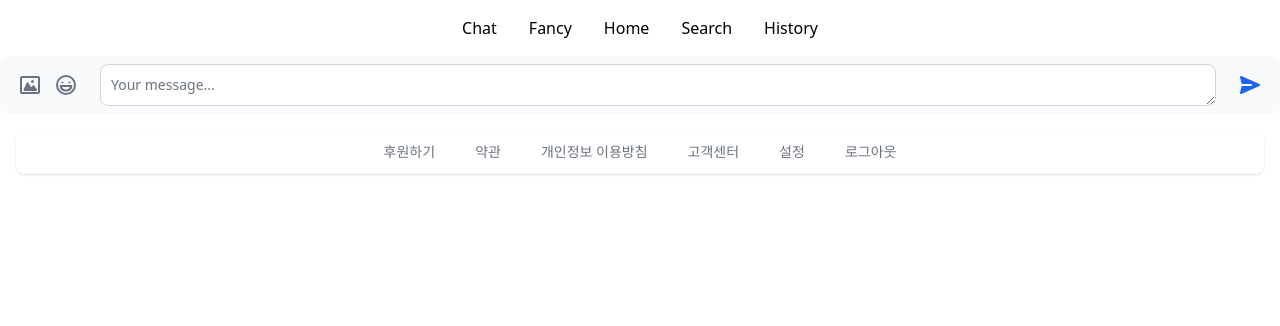
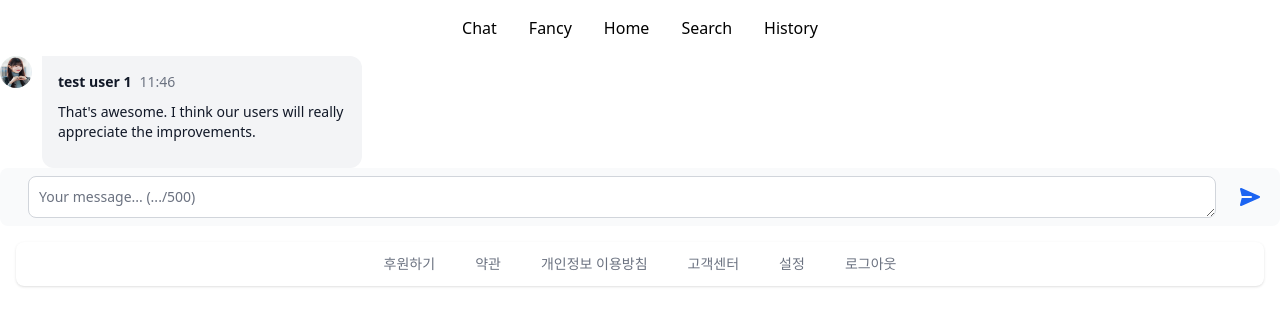
Before and after one commit to 42Seoul-Tea42/frontend, a Next.js app: page /home/chat in a window 1280 px wide. Shown: the top 326 px of the page. Built offline with nearby package versions, Linux system fonts and the light colour scheme.

Commit message:
feat 채팅 인터페이스 추가
- 채팅 껍데기

```diff
--- /dev/null
+++ b/app/home/(routes)/chat/components/SendMessageForm.tsx
@@ -0,0 +1,34 @@
+const SendMessageForm = () => {
+  return (
+    <form>
+      <label htmlFor="chat" className="sr-only">
+        Your message
+      </label>
+      <div className="flex items-center px-3 py-2 rounded-lg bg-gray-50 dark:bg-gray-700">
+        <textarea
+          id="chat"
+          rows={1}
+          className="block mx-4 p-2.5 w-full text-sm text-gray-900 bg-white rounded-lg border border-gray-300 focus:ring-blue-500 focus:border-blue-500 dark:bg-gray-800 dark:border-gray-600 dark:placeholder-gray-400 dark:text-white dark:focus:ring-blue-500 dark:focus:border-blue-500"
+          placeholder="Your message... (.../500)"
+        ></textarea>
+        <button
+          type="submit"
+          className="inline-flex justify-center p-2 text-blue-600 rounded-full cursor-pointer hover:bg-blue-100 dark:text-blue-500 dark:hover:bg-gray-600"
+        >
+          <svg
+            className="w-5 h-5 rotate-90 rtl:-rotate-90"
+            aria-hidden="true"
+            xmlns="http://www.w3.org/2000/svg"
+            fill="currentColor"
+            viewBox="0 0 18 20"
+          >
+            <path d="m17.914 18.594-8-18a1 1 0 0 0-1.828 0l-8 18a1 1 0 0 0 1.157 1.376L8 18.281V9a1 1 0 0 1 2 0v9.281l6.758 1.689a1 1 0 0 0 1.156-1.376Z" />
+          </svg>
+          <span className="sr-only">Send message</span>
+        </button>
+      </div>
+    </form>
+  );
+};
+
+export default SendMessageForm;
--- /dev/null
+++ b/app/home/(routes)/chat/components/ViewMessageForm.tsx
@@ -0,0 +1,33 @@
+'use client';
+
+import Image from 'next/image';
+
+const ViewMessageForm = () => {
+  return (
+    <div className="flex items-start gap-2.5">
+      <Image
+        className="w-8 h-8 rounded-full"
+        src="/장원영.jpeg"
+        width={500}
+        height={700}
+        alt="Jese image"
+      />
+      <div className="flex flex-col w-full max-w-[320px] leading-1.5 p-4 border-gray-200 bg-gray-100 rounded-e-xl rounded-es-xl dark:bg-gray-700">
+        <div className="flex items-center space-x-2 rtl:space-x-reverse">
+          <span className="text-sm font-semibold text-gray-900 dark:text-white">
+            test user 1
+          </span>
+          <span className="text-sm font-normal text-gray-500 dark:text-gray-400">
+            11:46
+          </span>
+        </div>
+        <p className="text-sm font-normal py-2.5 text-gray-900 dark:text-white">
+          That's awesome. I think our users will really appreciate the
+          improvements.
+        </p>
+      </div>
+    </div>
+  );
+};
+
+export default ViewMessageForm;
--- a/app/home/(routes)/chat/page.tsx
+++ b/app/home/(routes)/chat/page.tsx
@@ -1,86 +1,14 @@
+'use client';
+
+import SendMessageForm from './components/SendMessageForm';
+import ViewMessageForm from './components/ViewMessageForm';
+
 const Chat = () => {
   return (
-    <form>
-      <label htmlFor="chat" className="sr-only">
-        Your message (/500)
-      </label>
-      <div className="flex items-center px-3 py-2 rounded-lg bg-gray-50 dark:bg-gray-700">
-        <button
-          type="button"
-          className="inline-flex justify-center p-2 text-gray-500 rounded-lg cursor-pointer hover:text-gray-900 hover:bg-gray-100 dark:text-gray-400 dark:hover:text-white dark:hover:bg-gray-600"
-        >
-          <svg
-            className="w-5 h-5"
-            aria-hidden="true"
-            xmlns="http://www.w3.org/2000/svg"
-            fill="none"
-            viewBox="0 0 20 18"
-          >
-            <path
-              fill="currentColor"
-              d="M13 5.5a.5.5 0 1 1-1 0 .5.5 0 0 1 1 0ZM7.565 7.423 4.5 14h11.518l-2.516-3.71L11 13 7.565 7.423Z"
-            />
-            <path
-              stroke="currentColor"
-              strokeLinecap="round"
-              strokeLinejoin="round"
-              strokeWidth="2"
-              d="M18 1H2a1 1 0 0 0-1 1v14a1 1 0 0 0 1 1h16a1 1 0 0 0 1-1V2a1 1 0 0 0-1-1Z"
-            />
-            <path
-              stroke="currentColor"
-              strokeLinecap="round"
-              strokeLinejoin="round"
-              strokeWidth="2"
-              d="M13 5.5a.5.5 0 1 1-1 0 .5.5 0 0 1 1 0ZM7.565 7.423 4.5 14h11.518l-2.516-3.71L11 13 7.565 7.423Z"
-            />
-          </svg>
-          <span className="sr-only">Upload image</span>
-        </button>
-        <button
-          type="button"
-          className="p-2 text-gray-500 rounded-lg cursor-pointer hover:text-gray-900 hover:bg-gray-100 dark:text-gray-400 dark:hover:text-white dark:hover:bg-gray-600"
-        >
-          <svg
-            className="w-5 h-5"
-            aria-hidden="true"
-            xmlns="http://www.w3.org/2000/svg"
-            fill="none"
-            viewBox="0 0 20 20"
-          >
-            <path
-              stroke="currentColor"
-              strokeLinecap="round"
-              strokeLinejoin="round"
-              strokeWidth="2"
-              d="M13.408 7.5h.01m-6.876 0h.01M19 10a9 9 0 1 1-18 0 9 9 0 0 1 18 0ZM4.6 11a5.5 5.5 0 0 0 10.81 0H4.6Z"
-            />
-          </svg>
-          <span className="sr-only">Add emoji</span>
-        </button>
-        <textarea
-          id="chat"
-          rows={1}
-          className="block mx-4 p-2.5 w-full text-sm text-gray-900 bg-white rounded-lg border border-gray-300 focus:ring-blue-500 focus:border-blue-500 dark:bg-gray-800 dark:border-gray-600 dark:placeholder-gray-400 dark:text-white dark:focus:ring-blue-500 dark:focus:border-blue-500"
-          placeholder="Your message..."
-        ></textarea>
-        <button
-          type="submit"
-          className="inline-flex justify-center p-2 text-blue-600 rounded-full cursor-pointer hover:bg-blue-100 dark:text-blue-500 dark:hover:bg-gray-600"
-        >
-          <svg
-            className="w-5 h-5 rotate-90 rtl:-rotate-90"
-            aria-hidden="true"
-            xmlns="http://www.w3.org/2000/svg"
-            fill="currentColor"
-            viewBox="0 0 18 20"
-          >
-            <path d="m17.914 18.594-8-18a1 1 0 0 0-1.828 0l-8 18a1 1 0 0 0 1.157 1.376L8 18.281V9a1 1 0 0 1 2 0v9.281l6.758 1.689a1 1 0 0 0 1.156-1.376Z" />
-          </svg>
-          <span className="sr-only">Send message</span>
-        </button>
-      </div>
-    </form>
+    <>
+      <ViewMessageForm />
+      <SendMessageForm />
+    </>
   );
 };
 
```
